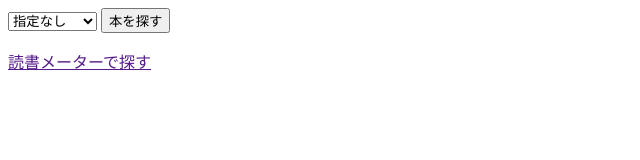
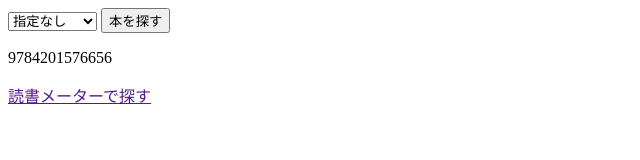
Before and after one commit to ponyoxa/randomBook, a website built with Vite: page index.html in a window 1280 px wide. Both pictures are taken after a click on the button "本を探す". Shown: the whole page, without its empty margins (0-640 px from the left). Built offline with nearby package versions, Linux system fonts and the light colour scheme; no server answers.

Commit message:
fix: 🐛 split modules, use import and export
✅ Closes: #11

```diff
--- a/index.html
+++ b/index.html
@@ -13,6 +13,6 @@
     <button onclick="getIsbn();">本を探す</button>
     <p id="isbn"></p>
     <a id="searchUrl" href="" target="_blank">読書メーターで探す</a>
-    <script src="/src/main.ts"></script>
+    <script type="module" src="/src/main.ts"></script>
 </body>
 </html>
--- a/src/api.ts
+++ b/src/api.ts
@@ -1,6 +1,6 @@
 "use strict"
 
-async function sendOpenBDRequest(isbn: string) {
+export async function sendOpenBDRequest(isbn: string) {
     const apiUrl = 'https://api.openbd.jp/v1/get?isbn=' + isbn
     const response = await fetch(apiUrl)
     return response
--- a/src/isbn.ts
+++ b/src/isbn.ts
@@ -11,7 +11,7 @@
  * @param {string} PUBLISHER_SELECT
  * @returns {any}
  */
-function calcIsbn (PUBLISHER_SELECT: string) {
+export function calcIsbn (PUBLISHER_SELECT: string) {
     const PREFIX = '978'
     const COUNTRY = '4'
     const MIN = 1
--- a/src/main.ts
+++ b/src/main.ts
@@ -1,4 +1,10 @@
 'use strict'
+import * as a from "./api.ts"
+import * as i from "./isbn.ts"
+// const a = require("./api.ts")
+// const i = require("./isbn.ts")
+// import { sendOpenBDRequest } from "./api"
+// import { calcIsbn } from "./isbn"
 
 /**
  * Set URL for search in bookmeter
@@ -19,11 +25,12 @@ function setSearchUrl (isbn: string) {
  * @date 2023-11-06
  * @returns {any}
  */
-function getIsbn() {
+window.getIsbn = () => {
   const PUBLISHER_SELECT_DOM = <HTMLInputElement>document.getElementById('publisherCode')!
   const PUBLISHER_SELECT = PUBLISHER_SELECT_DOM.value
-  const isbn = calcIsbn(PUBLISHER_SELECT)
+  const isbn = i.calcIsbn(PUBLISHER_SELECT)
   document.getElementById('isbn')!.textContent = isbn
+  const res = a.sendOpenBDRequest(isbn)
+  console.log(res)
   setSearchUrl(isbn)
-  sendOpenBDRequest(isbn)
 }
```
